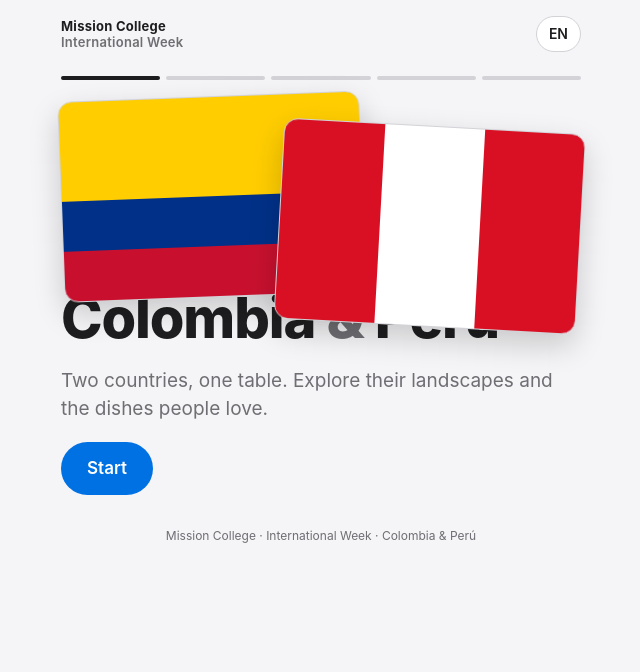
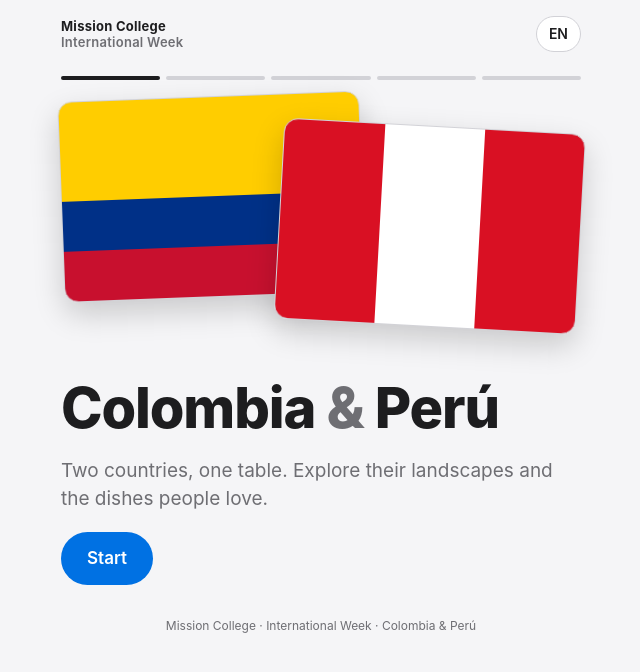
Before and after one commit to Felipewhibley1/colombia-peru, a plain HTML site: page index.html in a window 1280 px wide. Shown: the whole page, without its empty margins (319-959 px from the left). Drawn offline with Linux system fonts and the light colour scheme.

Commit message:
Add files via upload

```diff
--- a/index.html
+++ b/index.html
@@ -63,7 +63,7 @@ p{margin:0}
 .btn:active{transform:scale(.98)}
 
 /* flags */
-.flags{position:relative;height:170px}
+.flags{position:relative;aspect-ratio:100/50}
 .flag{position:absolute;width:58%;aspect-ratio:3/2;border-radius:14px;overflow:hidden;box-shadow:0 12px 30px rgba(0,0,0,.18);border:1px solid var(--line)}
 .flag.co{left:0;top:0;transform:rotate(-5deg);background:linear-gradient(var(--co-y) 0 50%,var(--co-b) 50% 75%,var(--co-r) 75%);animation:sway 6s ease-in-out infinite alternate}
 .flag.pe{right:0;top:22px;transform:rotate(6deg);background:linear-gradient(90deg,var(--pe-r) 0 33.3%,var(--pe-w) 33.3% 66.6%,var(--pe-r) 66.6%);animation:sway2 6s ease-in-out infinite alternate}
```
